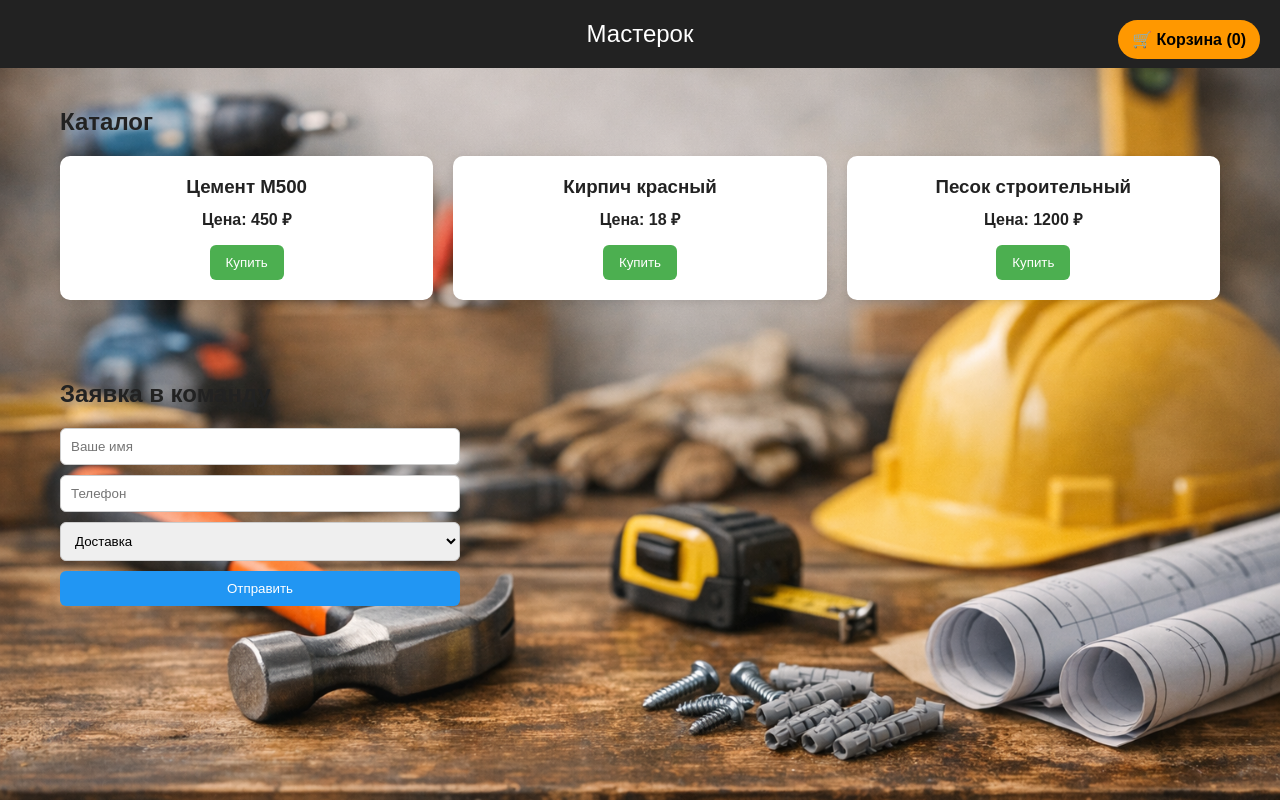
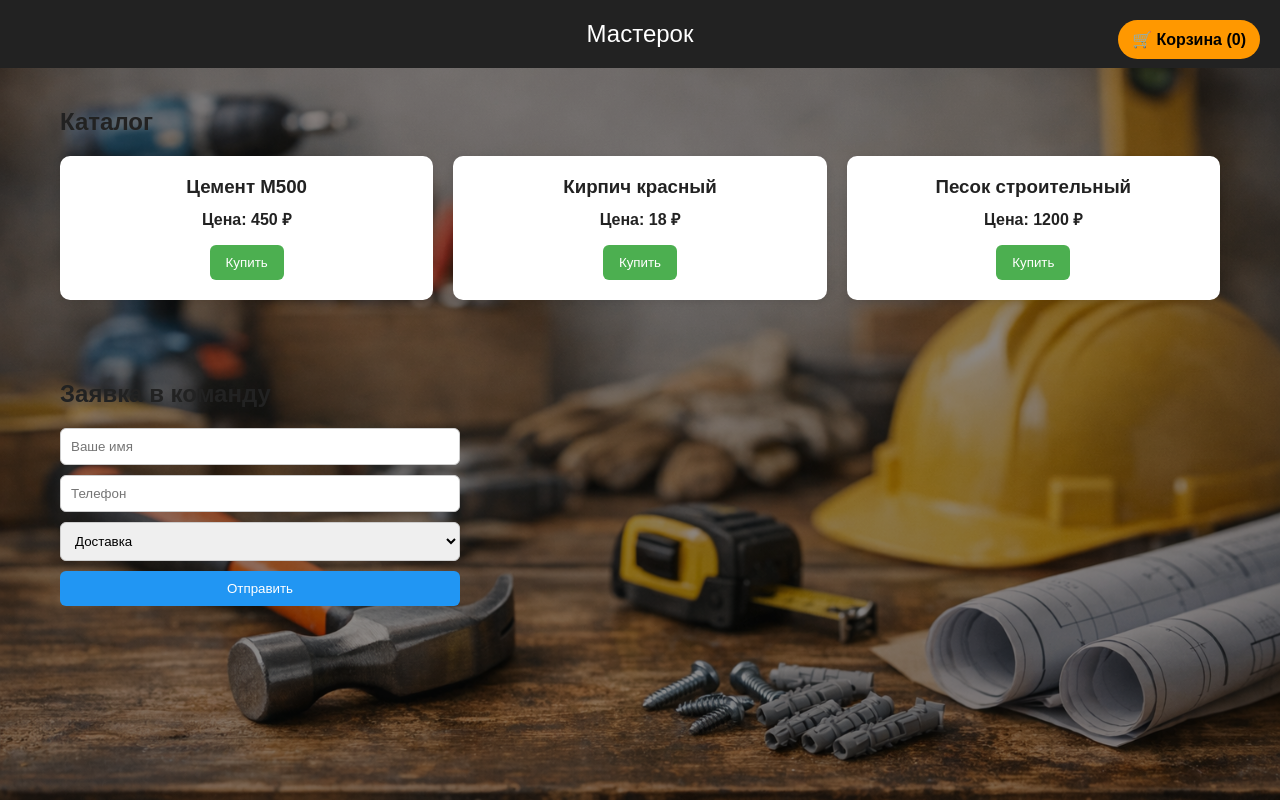
Before and after one commit to Materia0502/masterok-site, a Flask app: page / in a window 1280 px wide. Run offline with Flask 3, Linux system fonts and the light colour scheme.

Commit message:
restore background image with overlay

```diff
--- a/static/style.css
+++ b/static/style.css
@@ -13,7 +13,7 @@ body {
     font-family: Arial, sans-serif;
     color: #222;
 
-    background-image: url("/static/bg.jpg"); /* ← ИМЯ ФАЙЛА */
+    background-image: url("/static/bg.jpg");
     background-size: cover;
     background-position: center;
     background-repeat: no-repeat;
@@ -21,7 +21,14 @@ body {
 
     min-height: 100vh;
     overflow-x: hidden;
-    overflow-y: auto;
+}
+
+body::before {
+    content: "";
+    position: fixed;
+    inset: 0;
+    background: rgba(0,0,0,0.45);
+    z-index: -1;
 }
 
 
```
